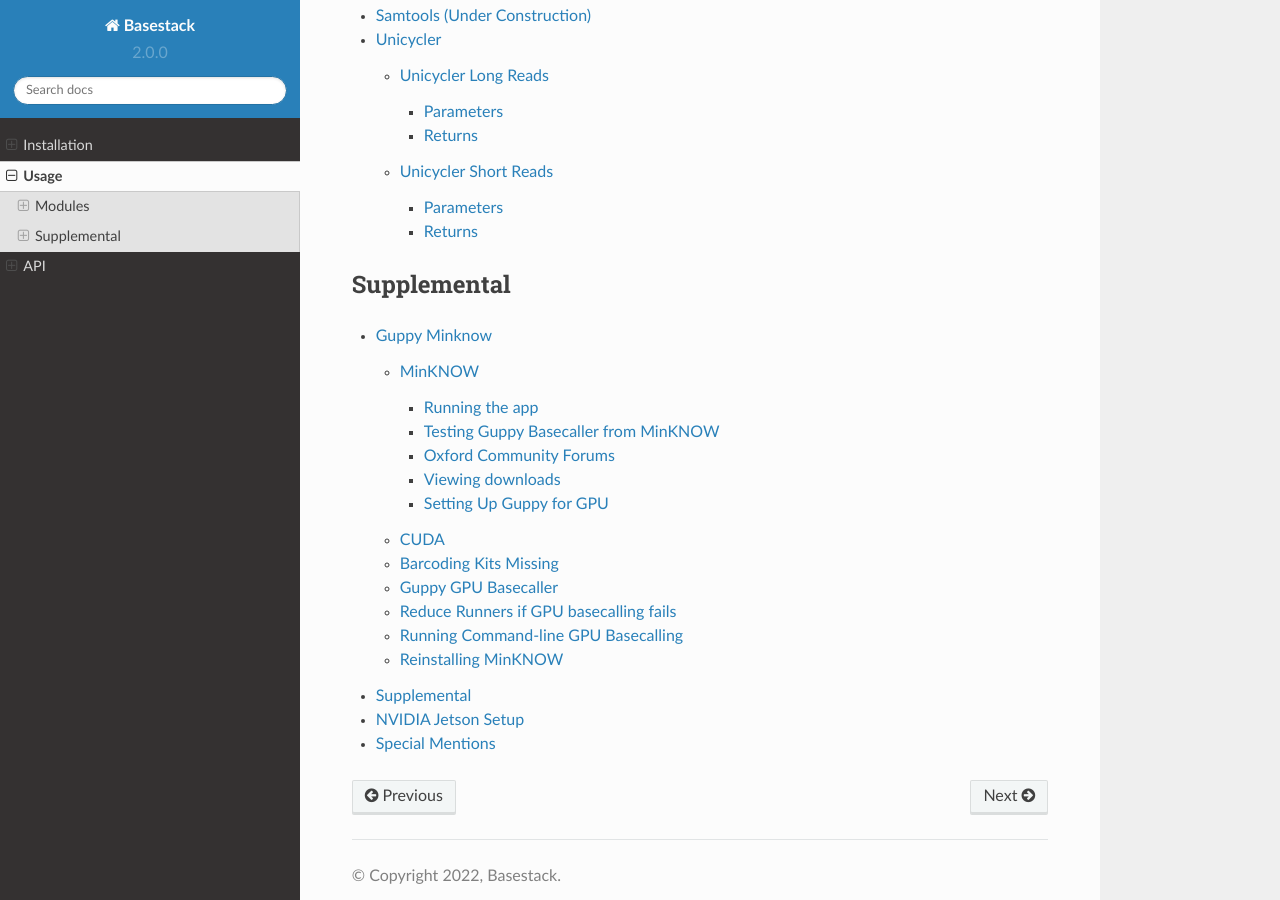
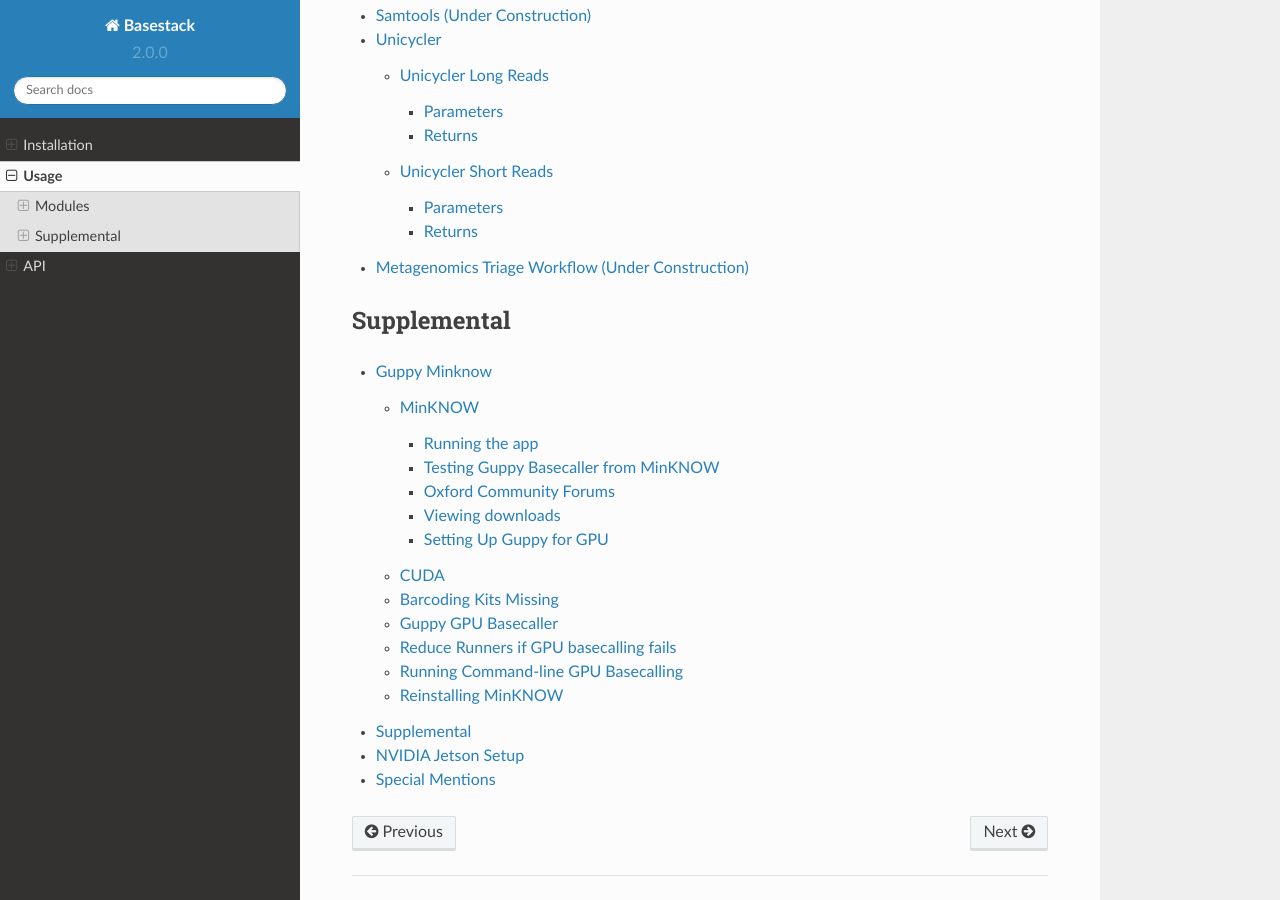
Before and after one commit to Merritt-Brian/BasestackWebsite, a Sphinx documentation site: the page built from docs/source/usage.rst, in a window 1280 px wide and 900 px high, scrolled down 2029 px. Built offline with Sphinx 7.4.7 and the Read the Docs theme 2.0.0, drawn with Linux system fonts in a browser that asks for light colours.

Commit message:
adding triage module, name pending

```diff
--- /dev/null
+++ b/docs/source/metagenomic_triage.rst
@@ -0,0 +1,5 @@
+Metagenomics Triage Workflow (Under Construction)
+-----
+
+.. warning::
+   Under Construction
--- a/docs/source/usage.rst
+++ b/docs/source/usage.rst
@@ -32,6 +32,7 @@
    vadr
    samtools
    unicycler
+   metagenomic_triage
 
 
 .. _supplemental_software:
```
